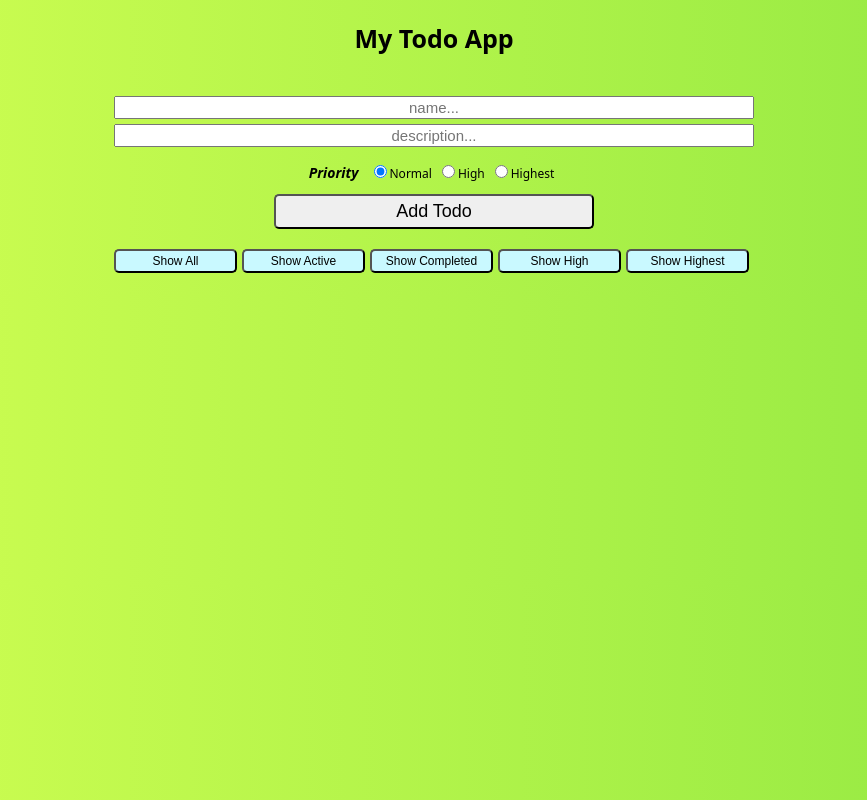
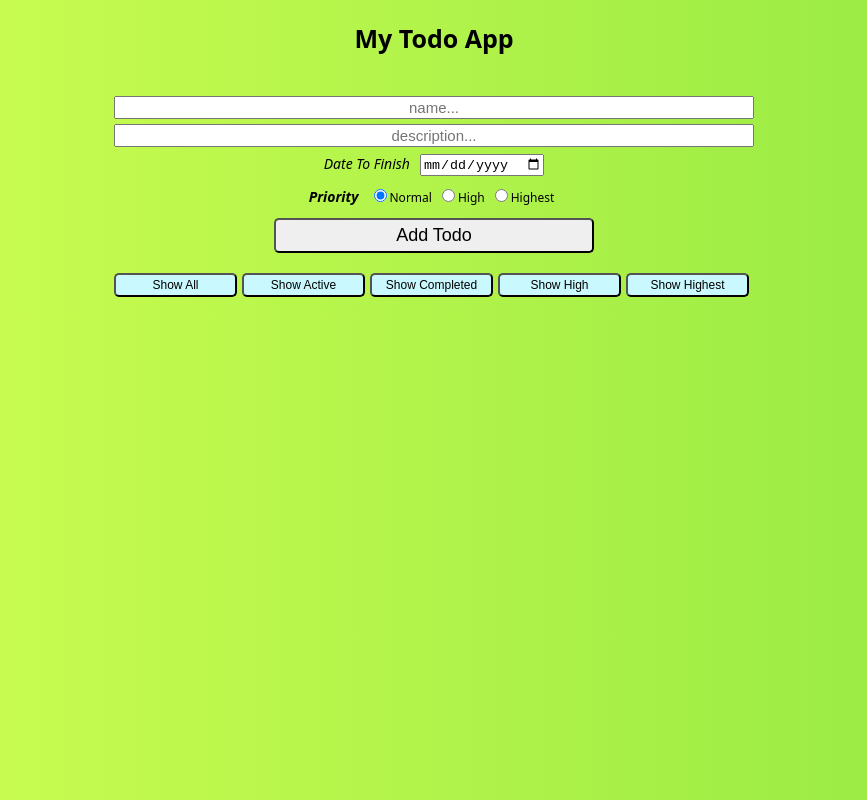
Before and after one commit to great-timofey/todo-app, a React (Create React App) app: page / in a window 1280 px wide. Shown: the whole page, without its empty margins (206-1073 px from the left). Built offline with nearby package versions, Linux system fonts and the light colour scheme.

Commit message:
added todo date and some styles

```diff
--- a/src/AC/index.js
+++ b/src/AC/index.js
@@ -1,13 +1,14 @@
 import { ADD_TODO, REMOVE_TODO, TOGGLE_TODO, SET_FILTER  } from '../constants';
 
 let nextId = 0;
-export const addTodo = (name, desc, priority) => {
+export const addTodo = (name, desc, priority, date) => {
   return {
     type: ADD_TODO,
     id: nextId++,
     name,
     desc,
-    priority
+    priority,
+    date
   }
 };
 
--- a/src/components/AddTodoBar.js
+++ b/src/components/AddTodoBar.js
@@ -17,6 +17,22 @@ const DataInput = styled.input`
   font-size: 15px;
   margin-bottom: 5px;
   text-align: center;
+`;
+
+const DateContainer = styled.div`
+  margin: 0 auto;
+`;
+
+const DateLabel = styled.span`
+  margin-right: 10px;
+  font-size: 14px;
+  font-style: italic;
+`
+
+const DateInput = styled.input.attrs({
+  type: 'date',
+})`
+  align-self: flex-end;
 `;
 
 const DataInputContainer = styled.div`
@@ -46,13 +62,15 @@ class AddTodoBar extends Component {
     super();
 
     this.state = {
-      currentPriority: 'Normal'
+      currentPriority: 'Normal',
+      currentDate: ''
     }
 
     this.handleChange = this.handleChange.bind(this);
     this.handleAdd = this.handleAdd.bind(this);
     this.nameInput = null;
     this.descInput = null;
+    this.dateInput = null;
   }
 
   render() {
@@ -68,6 +86,12 @@ class AddTodoBar extends Component {
             placeholder='description...'
             innerRef={node => this.descInput = node}
           />
+          <DateContainer>
+            <DateLabel>Date To Finish</DateLabel>
+            <DateInput
+              innerRef={node => this.dateInput = node}
+            />
+          </DateContainer>
         </DataInputContainer>
         <PriorityBar
           handleChange={this.handleChange}
@@ -90,11 +114,12 @@ class AddTodoBar extends Component {
   handleAdd = () => {
     const { addTodo } = this.props;
     const { currentPriority } = this.state;
-    const { nameInput, descInput } = this;
+    const { nameInput, descInput, dateInput } = this;
     if (!nameInput.value.trim() || !descInput.value.trim()) { return; }
-    addTodo(this.nameInput.value, this.descInput.value, currentPriority);
+    addTodo(nameInput.value, descInput.value, currentPriority, dateInput.value);
     nameInput.value = '';
     descInput.value = '';
+    dateInput.value = '';
   }
 };
 
--- a/src/components/App.js
+++ b/src/components/App.js
@@ -1,7 +1,7 @@
 import React, { Component } from 'react';
 import styled, { injectGlobal } from 'styled-components';
 import AddTodoBar from './AddTodoBar';
-import TodoListBar from './TodoListBar';
+import TodoList from './TodoList';
 import FiltersBar from './FiltersBar';
 
 injectGlobal`
@@ -28,7 +28,7 @@ export default class App extends Component {
         <AppHeader>My Todo App</AppHeader>
         <AddTodoBar />
         <FiltersBar />
-        <TodoListBar />
+        <TodoList />
       </AppContainer>
     );
   }
--- a/src/components/Todo.js
+++ b/src/components/Todo.js
@@ -14,7 +14,7 @@ const TodoContainer = styled.li.attrs({
   display: flex;
   flex-wrap: wrap;
   justify-content: space-between;
-  align-items: center;
+  align-items: baseline;
   border-top: 1px solid white;
   border-bottom: 1px solid white;
 `;
@@ -43,6 +43,10 @@ const TodoDesc = styled.p`
   text-align: justify;
   margin-right: 15px;
 `
+const TodoDate = styled.span`
+  font-size: 10px;
+  color: white;
+`
 
 const TodoStatusBox = styled.input.attrs({
   type: 'checkbox'
@@ -52,7 +56,7 @@ const TodoStatusBox = styled.input.attrs({
 
 class Todo extends Component {
   render() {
-    const { name, desc, priority, isChecked } = this.props;
+    const { name, desc, priority, isChecked, date, overtime } = this.props;
     let prioritySign;
     switch ( priority ) {
       case 'High':
@@ -76,9 +80,8 @@ class Todo extends Component {
         <TodoName>
           {`${prioritySign} ${name}`}
         </TodoName>
-        <TodoDesc>
-          {desc}
-        </TodoDesc>
+        <TodoDesc> {desc} </TodoDesc>
+        <TodoDate> {date} </TodoDate>
         <RemoveButton
           onClick={this.handleDelete}
         >
@@ -89,11 +92,13 @@ class Todo extends Component {
   };
 
   handleDelete = () => {
+    console.log(this)
     const { removeTodo, id } = this.props;
     removeTodo(id);
   }
 
   handleCheck = () => {
+    console.log(this)
     const { toggleTodo, id } = this.props;
     toggleTodo(id);
   }
--- a/src/components/TodoListBar.js
+++ b/src/components/TodoList.js
@@ -7,12 +7,12 @@ import { Filters } from '../constants';
 const List = styled.ul`
   list-style: none
   padding: 0
-  width: 50%
+  width: 75%
   margin: 0 auto 20px
   font-size: 20px
 `;
 
-const TodoListBar = ({ todos }) => {
+const TodoList = ({ todos }) => {
   return (
     <List>
       {
@@ -24,6 +24,7 @@ const TodoListBar = ({ todos }) => {
             desc={todo.desc}
             priority={todo.priority}
             isChecked={todo.completed}
+            date={todo.date}
           />
         )
       }
@@ -48,4 +49,4 @@ const getVisibleTodos = (todos, filter) => {
 
 export default connect((state) => ({
   todos: getVisibleTodos(state.todos, state.filter)
-})) (TodoListBar);
+})) (TodoList);
--- a/src/reducers/todos.js
+++ b/src/reducers/todos.js
@@ -1,7 +1,7 @@
 import { ADD_TODO, REMOVE_TODO, TOGGLE_TODO } from '../constants';
 
 export default (state = [], action) => {
-  const { id, name, desc, priority } = action;
+  const { id, name, desc, priority, date } = action;
   switch (action.type) {
     case ADD_TODO:
       return [
@@ -11,6 +11,7 @@ export default (state = [], action) => {
           name,
           desc,
           priority,
+          date,
           completed: false
         }
       ];
```
